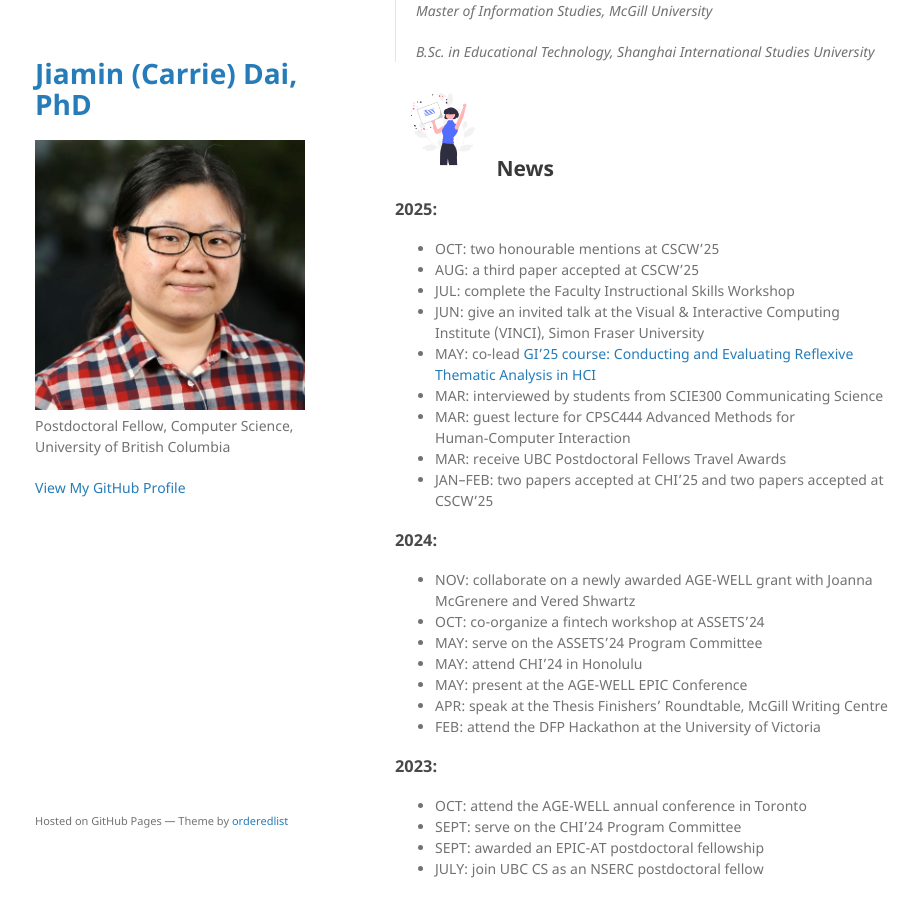
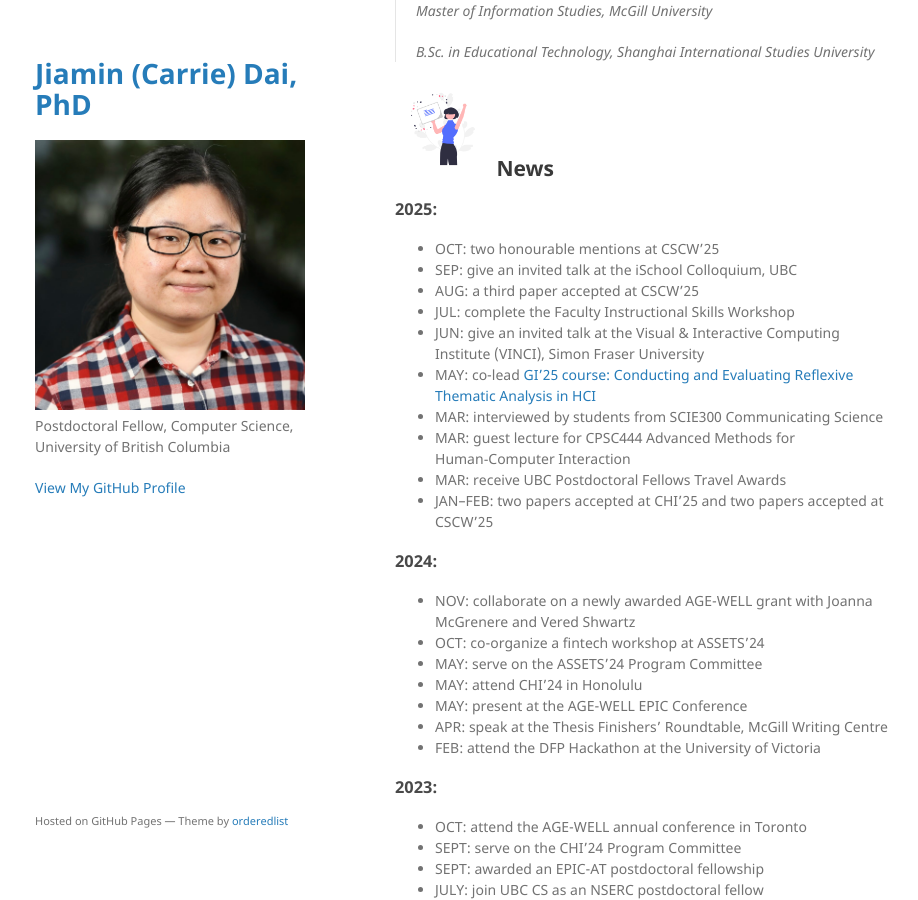
Before and after one commit to jiamin-dai/jiamin-dai.github.io, a Jekyll site: the page built from index.md, in a window 1280 px wide and 900 px high, scrolled down 972 px. Shown: the whole window, without its empty margins (175-1093 px from the left). Built offline with Jekyll 4.4.1, drawn with Linux system fonts in a browser that asks for light colours; our own code applies the rules of GitHub Pages for plain Markdown files.

Commit message:
Update index.md

```diff
--- a/index.md
+++ b/index.md
@@ -50,6 +50,7 @@ Text can be **bold**, _italic_, or ~~strikethrough~~.
 ### 2025:
 
 *   OCT: two honourable mentions at CSCW'25
+*   SEP: give an invited talk at the iSchool Colloquium, UBC
 *   AUG: a third paper accepted at CSCW'25
 *   JUL: complete the Faculty Instructional Skills Workshop
 *   JUN: give an invited talk at the Visual & Interactive Computing Institute (VINCI), Simon Fraser University
```
